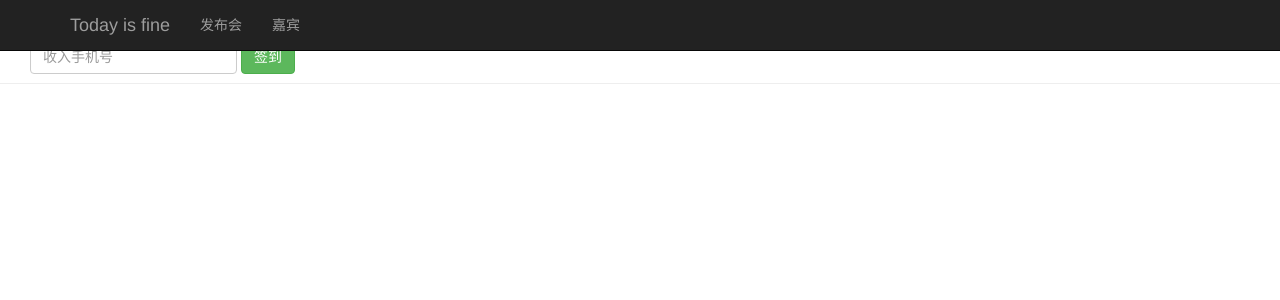
After one commit to caryangBingo/py-django, a Django app: page /sign_index/1/ in a window 1280 px wide. The commit adds this page. Shown: the top 300 px of the page. Run offline with Django 3.2, Linux system fonts and the light colour scheme; a user stored in the database is signed in; data comes from the database, SQL or seed files in the repository; both versions use the stored data as it was after the commit; some libraries are stand-ins or nearby versions.

Commit message:
增加签到功能

```diff
--- a/guest/urls.py
+++ b/guest/urls.py
@@ -1,8 +1,8 @@
 # -*- coding: utf-8 -*-
 # @Author: crazyang
 # @Date:   2016-10-13 11:02:13
-# @Last Modified by:   crazyang
-# @Last Modified time: 2016-10-19 18:28:59
+# @Last Modified by:   caryangBingo
+# @Last Modified time: 2016-10-19 22:33:34
 """guest URL Configuration
 
 The `urlpatterns` list routes URLs to views. For more information please see:
@@ -33,4 +33,5 @@ urlpatterns = [
     url(r'^guest_manage/$',views.guest_manage),
     url(r'^sreach_name/$',views.sreach_name),
     url(r'^sreach_phone/$',views.sreach_phone),
+    url(r'^sign_index/(?P<event_id>[0-9]+)/$',views.sign_index),
 ]
--- a/sign/templates/event_manage.html
+++ b/sign/templates/event_manage.html
@@ -48,7 +48,7 @@
 		<table class="table table-striped">
 		<thead>
 			<tr>
-				<th>id</th><th>名称</th><th>状态</th><th>地址</th><th>时间</th>
+				<th>id</th><th>名称</th><th>状态</th><th>地址</th><th>时间</th><th>签到</th>
 			</tr>
 		</thead>
 			<tbody>
@@ -59,6 +59,9 @@
 						<td>{{ event.status }}</td>
 						<td>{{ event.address }}</td>
 						<td>{{ event.start_time }}</td>
+						<td>
+							<a href="/sign_index/{{ event.id }}/" target="{{ event.id }}_back">sign</a>
+						</td>
 					</tr>
 				{% endfor %}
 			</tbody>
--- /dev/null
+++ b/sign/templates/sign_index.html
@@ -0,0 +1,40 @@
+<!DOCTYPE html>
+<html lang="zh-CN">
+<head>
+<meta charset="utf-8">
+<meta http-equiv="X-UA-Compatible" content="IE=edge,chrome=1">
+{% load bootstrap3 %}
+{% bootstrap_css %}
+{% bootstrap_javascript %}
+<title>Guest Manage</title>
+</head>
+<body role='document'>
+	<!--导航栏-->
+	<nav class="navbar navbar-inverse navbar-fixed-top">
+		<div class="container">
+			<div class="navbar-header">
+				<a class="navbar-brand" href="#">{{ event.name }}</a>
+			</div>
+			<div id="navbar" class="collapse navbar-collapse">
+				<ul class="nav navbar-nav">
+				    <li><a href="/event_manage/">发布会</a></li>
+				    <li><a href="/guest_manage/">嘉宾</a></li>
+				</ul>
+			</div>
+		</div>
+	</nav>
+
+	<!--签到功能-->
+	<div class="page-header">
+		<div id="navbar" class="navbar-collapse">
+			<from class="navbar-form" method="post" action="/sign_index_action/{{ event.id }}/">
+				<div class="form-group">
+					<input name="phone" type="text" placeholder="收入手机号" class="form-control">
+				</div>
+				<button type="submit" class="btn btn-success">签到</button>
+			</from>
+		</div>
+	</div>
+
+</body>
+</html>
--- a/sign/views.py
+++ b/sign/views.py
@@ -1,13 +1,15 @@
 # -*- coding: utf-8 -*-
 # @Author: Caryang
 # @Date:   2016-10-12 22:52:34
-# @Last Modified by:   crazyang
-# @Last Modified time: 2016-10-19 18:29:36
+# @Last Modified by:   caryangBingo
+# @Last Modified time: 2016-10-19 22:37:33
 from django.shortcuts import render
+from django.contrib import auth
+from sign.models import Event,Guest
+from django.contrib.auth.decorators import login_required
 from django.http import HttpResponse,HttpResponseRedirect
-from django.contrib import auth
-from django.contrib.auth.decorators import login_required
-from sign.models import Event,Guest
+from django.core.paginator import Paginator,EmptyPage,PageNotAnInteger
+from django.shortcuts import render,get_object_or_404
 
 # Create your views here.
 #def index(request):
@@ -55,11 +57,29 @@ def event_manage(request):
 	return render(request,"event_manage.html",{"user":username,"events":event_list})
 
 #嘉宾管理
+"""
 @login_required
 def guest_manage(request):
 	guest_list = Guest.objects.all()
 	username = request.session.get('user','')
 	return render(request,"guest_manage.html",{"user":username,"guests":guest_list})
+"""
+
+@login_required
+def guest_manage(request):
+	username = request.session.get('user','')
+	guest_list = Guest.objects.all()
+	paginator = Paginator(guest_list,2)
+	page = request.GET.get('page')
+	try:
+		contacts = paginator.page(page)
+	except PageNotAnInteger:
+		#if page is not an integer,deliver first page.
+		contacts = paginator.page(1)
+	except EmptyPage:
+		#if page is out of range(e.g.9999),deliver last page of results.
+		contacts = paginator.page(paginator.num_pages)
+	return render(request,"guest_manage.html",{"user":username,"guests":contacts})
 
 #发布会名称搜索
 @login_required
@@ -78,3 +98,9 @@ def sreach_phone(request):
 	#sreach_name_bytes = sreach_name.encode(encoding="utf-8")
 	guest_list = Event.objects.filter(phone__contains=sreach_name)
 	return render(request,"guest_manage.html",{"user":username,"events":guest_list})
+
+#签到页面
+@login_required
+def sign_index(request,event_id):
+	event = get_object_or_404(Event,id=event_id)
+	return render(request,'sign_index.html',{'event':event})
```
Also changed, not shown: sign/templates/guest_manage.html (+15 -0 lines), db.sqlite3, 10 other files.
